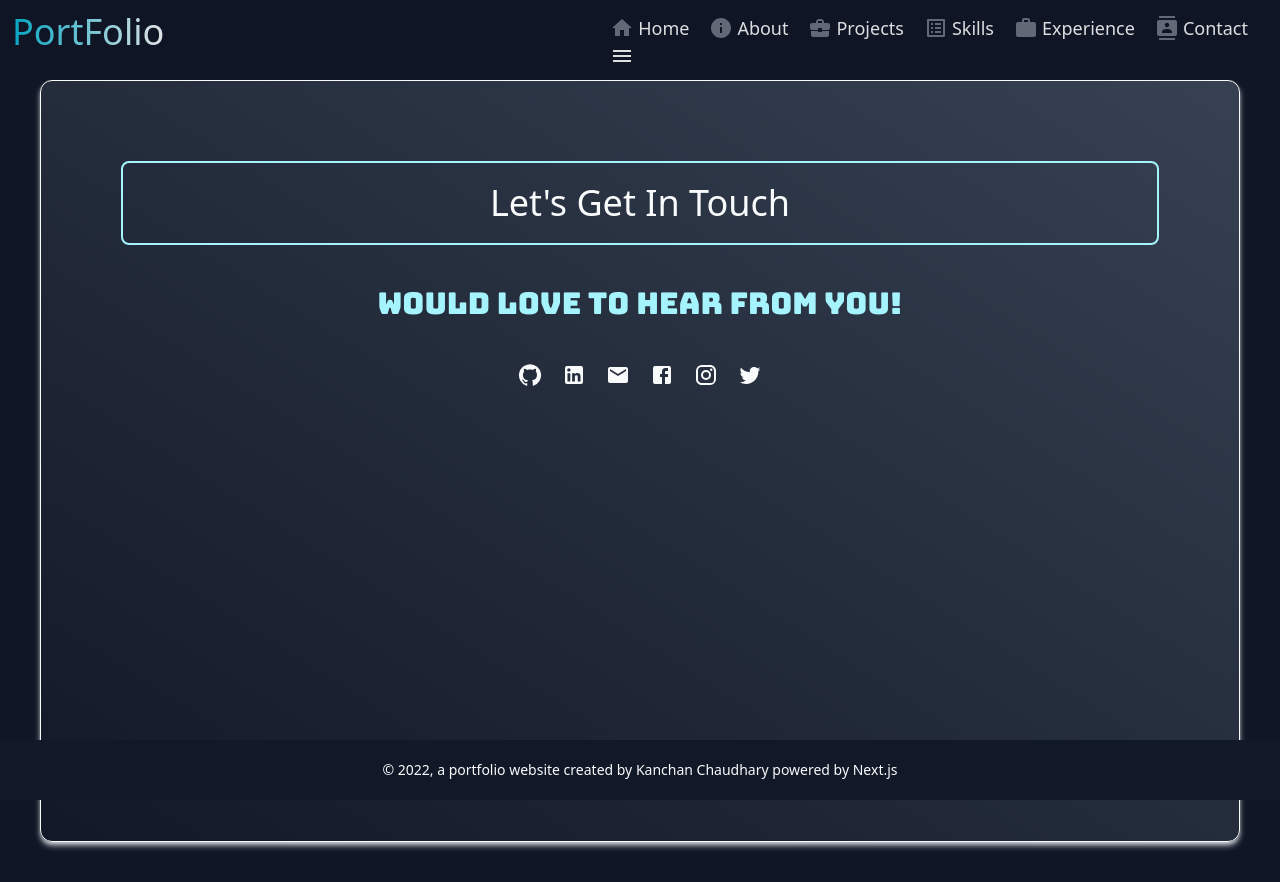
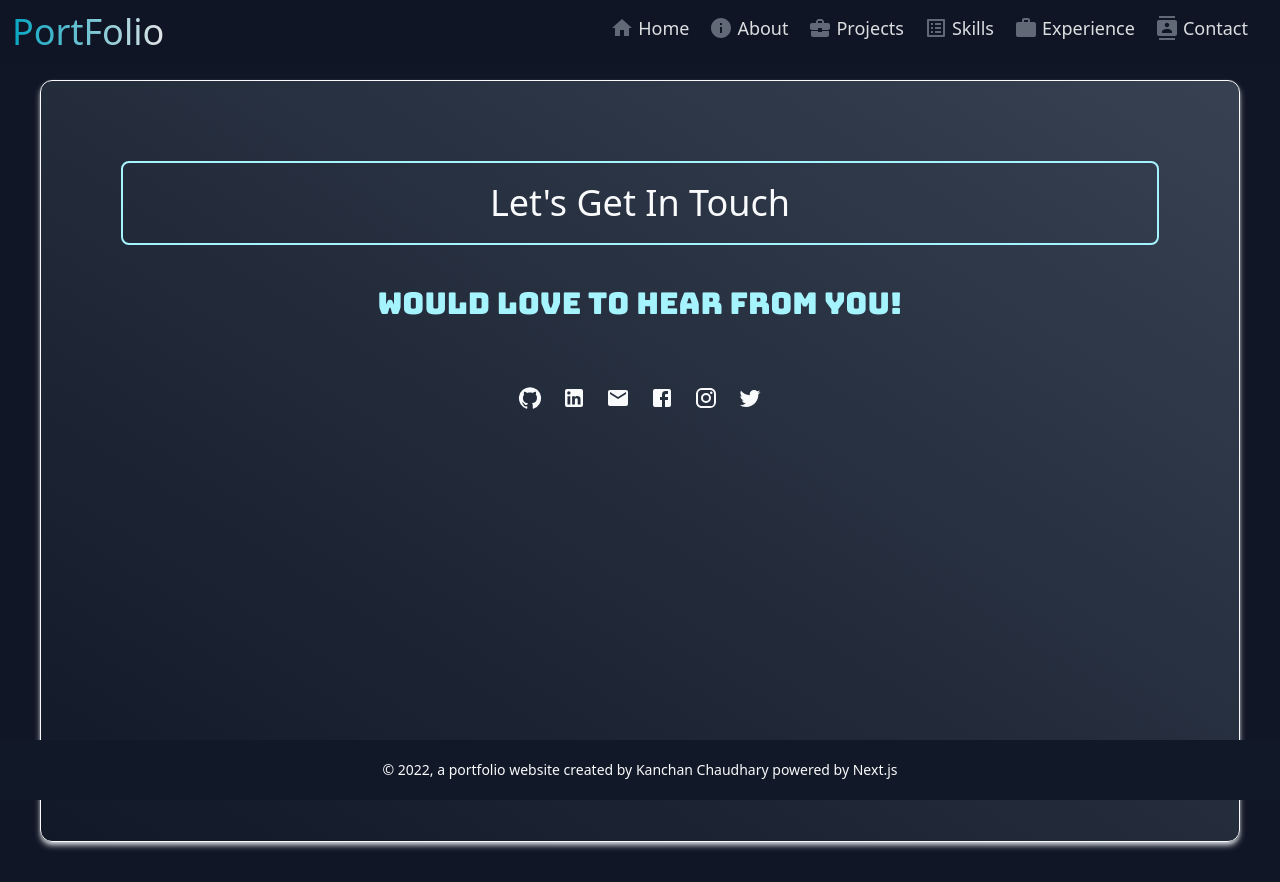
Before and after one commit to kanchan7c/online-resume, a Next.js app: page /contact in a window 1280 px wide. Built offline with nearby package versions, Linux system fonts and the light colour scheme.

Commit message:
general reset done

```diff
--- a/components/card.js
+++ b/components/card.js
@@ -14,7 +14,7 @@ const Card = ({
 }) => {
   return (
     <div className='flex justify-between p-2 md:p-5 mb-10 align-middle'>
-      <div className='numbers w-[20%] text-2xl md:text-6xl lg:text-[10rem] '>
+      <div className='numbers xs:w-[10%] sm:w-[20%] sm:text-2xl md:text-6xl lg:text-[10rem] '>
         {cardNumber}
       </div>
       <div className='w-[80%] bg-gray-600 rounded-xl pb-2 overflow-hidden'>
@@ -27,7 +27,7 @@ const Card = ({
             layout='responsive'
           />
         </div>
-        <div className='md:text-2xl mt-5 lg:mt-10 pl-5'>
+        <div className='sm:text-lg md:text-2xl mt-5 lg:mt-10 pl-5'>
           {title}
           <span className='text-xs font-extralight align-middle mx-5'>
             {date}
--- a/components/navbar.js
+++ b/components/navbar.js
@@ -42,7 +42,7 @@ const Navbar = () => {
           </Link>
         ))}
       </ul>
-      {show ? (
+      {/* {show ? (
         <HighlightOffIcon
           className='md:hidden text-gray-50 md:text-gray-900'
           onClick={hideMenu}
@@ -65,7 +65,7 @@ const Navbar = () => {
             </Link>
           ))}
         </ul>
-      </div>
+      </div> */}
     </nav>
   );
 };
--- a/pages/about.js
+++ b/pages/about.js
@@ -34,13 +34,13 @@ const About = () => {
               <p className='lg:text-lg text-xs font-thin text-cyan-600 font-mono tracking-widest'>
                 WELCOME!
               </p>
-              <h2 className='lg:text-6xl text-4xl my-2'>
+              <h2 className='lg:text-6xl text-2xl sm:text-4xl my-2'>
                 Let&apos;s break the ice.
               </h2>
-              <p className='lg:text-xl text-lg text-cyan-400 mt-4'>
+              <p className='lg:text-xl text-sm sm:text-lg text-cyan-400 mt-4'>
                 I&apos;m a Frontend Web Developer & Web Designer.
               </p>
-              <p className='text-md lg:text-lg tracking-wider my-8 paragraph lg:w-[90%] italic'>
+              <p className='text-xs sm:text-md lg:text-lg tracking-wider my-8 paragraph lg:w-[90%] italic'>
                 Having attention to the details and my love for modern web
                 design has brought me immense joy while working on my personal
                 projects. I come with great experience in Business Operations
--- a/pages/contact.js
+++ b/pages/contact.js
@@ -32,6 +32,7 @@ const Contact = () => {
               href='https://github.com/kanchan7c'
               target='_blank'
               rel='noreferrer'
+              className='text-6xl'
             >
               <GitHubIcon className='text-6xl cursor-pointer' />
             </a>
@@ -40,17 +41,22 @@ const Contact = () => {
               href='https://www.linkedin.com/in/kanchan-chaudhary-a38568bb/'
               target='_blank'
               rel='noreferrer'
+              className='text-6xl'
             >
               <LinkedInIcon className='text-6xl cursor-pointer' />
             </a>
 
-            <a href='mailto:kanchan@shekharpro.com' className='cursor-pointer'>
+            <a
+              href='mailto:kanchan@shekharpro.com'
+              className='text-6xl cursor-pointer'
+            >
               <EmailIcon className='text-6xl cursor-pointer' />
             </a>
             <a
               href='https://www.facebook.com/profile.php?id=100010316479068'
               target='_blank'
               rel='noreferrer'
+              className='text-6xl'
             >
               <FacebookIcon className='text-6xl cursor-pointer' />
             </a>
@@ -59,6 +65,7 @@ const Contact = () => {
               href='https://www.instagram.com/kanchan_samaj_s/'
               target='_blank'
               rel='noreferrer'
+              className='text-6xl'
             >
               <InstagramIcon className='text-6xl cursor-pointer' />
             </a>
@@ -66,6 +73,7 @@ const Contact = () => {
               href='https://twitter.com/KanchanSamajS'
               target='_blank'
               rel='noreferrer'
+              className='text-6xl'
             >
               <TwitterIcon className='text-6xl cursor-pointer' />
             </a>
--- a/pages/experience.js
+++ b/pages/experience.js
@@ -53,7 +53,7 @@ const Experience = () => {
                   key={index}
                   className='flex align-middle space-between gap-10 lg:px-40 my-3 lg:my-4'
                 >
-                  <p className='numbers text-2xl lg:text-8xl text-gray-400'>
+                  <p className='numbers text-lg sm:text-2xl lg:text-8xl text-gray-400'>
                     {++index}
                   </p>
                   <div>
@@ -64,19 +64,19 @@ const Experience = () => {
                         width='25px'
                         height='25px'
                         objectFit='contain'
-                        className='rounded-full'
+                        className='rounded-full mr-5'
                       />
-                      <span className='lg:text-2xl md:text-xl text-lg'>
+                      <span className='lg:text-2xl md:text-xl text-sm sm:text-lg'>
                         {item.company}
                       </span>
                       <span className=' grid place-items-center text-cyan-400 text-xs font-thin'>
                         {item.duration}
                       </span>
                     </p>
-                    <p className='lg:text-xl text-md my-3 text-gray-400'>
+                    <p className='lg:text-xl text-xs sm:text-md my-3 text-gray-400'>
                       {item.position}
                     </p>
-                    <p className='lg:w-[70%] font-light text-md my-3 paragraph'>
+                    <p className='lg:w-[70%] font-light text-xs sm:text-md my-3 paragraph'>
                       {item.desc}
                     </p>
                   </div>
```
